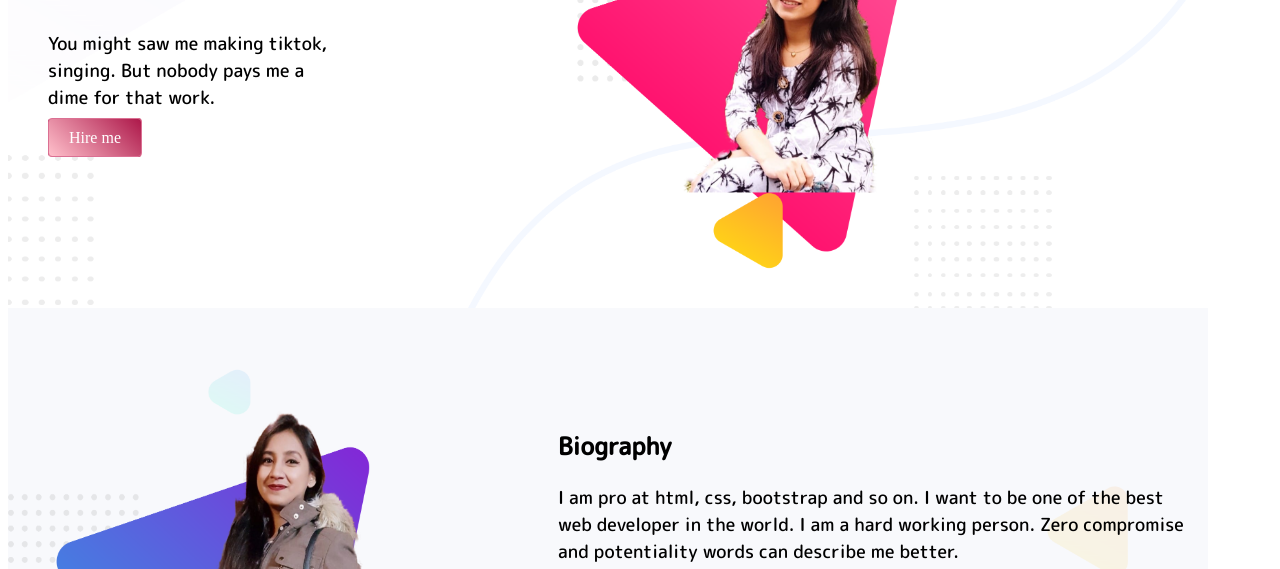
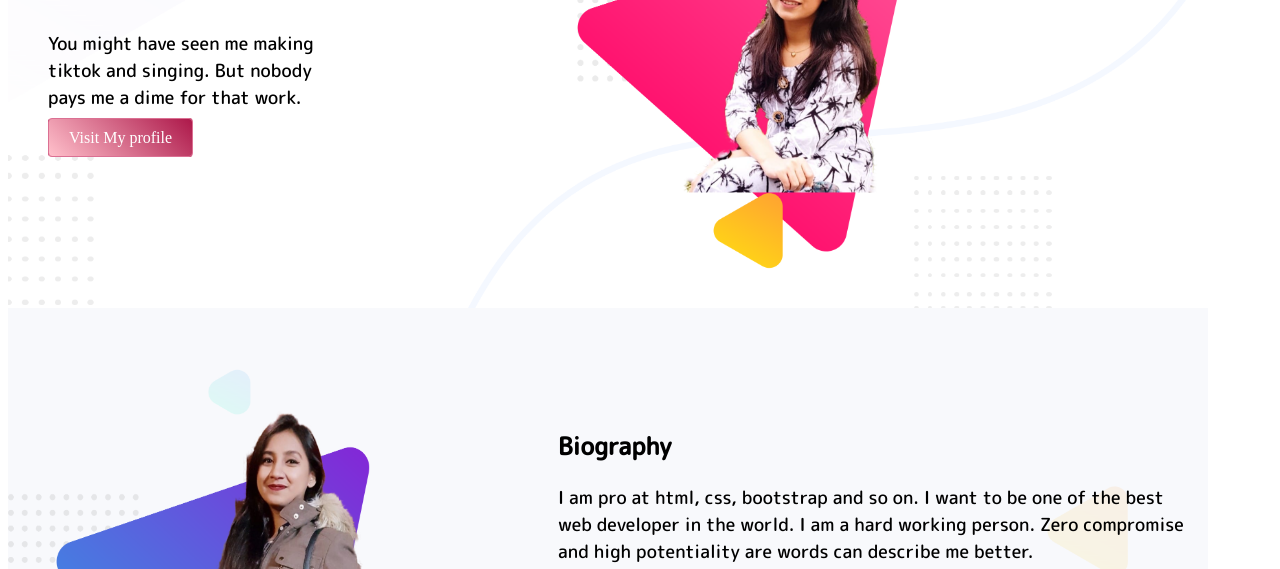
Before and after one commit to FahmidaAz/Personal-website, a plain HTML site: page index.html in a window 1280 px wide. Shown: the part 200-769 px from the top of the page. Drawn offline with Linux system fonts and the light colour scheme; a web font is replaced by a local one.

Commit message:
Website done

```diff
--- a/index.html
+++ b/index.html
@@ -11,8 +11,8 @@
         <div id="upper-part">
             <h1>Hello I'm</h1>
             <h1 class="name">Fahmida Azmin</h1>
-            <p class="intro-line">You might saw me making tiktok, singing. But nobody pays me a dime for that work.</p>
-            <a class="Button" href="">Hire me</a>
+            <p class="intro-line">You might have seen me making tiktok and singing. But nobody pays me a dime for that work.</p>
+            <a class="Button" href="https://www.facebook.com/shoily.azmin.1">Visit My profile</a>
         </div>
             <div id="upper-part">
                 <img class="pro-Pic" src="images/personalProPic.png">
@@ -25,7 +25,7 @@
         </div>
         <div class="lower-innerline" id="lower-part">
             <h1>Biography</h1>
-            <p class="intro-line">I am pro at html, css, bootstrap and so on. I want to be one of the best web developer in the world. I am a hard working person. Zero compromise and potentiality words can describe me better.</p>
+            <p class="intro-line">I am pro at html, css, bootstrap and so on. I want to be one of the best web developer in the world. I am a hard working person. Zero compromise and high potentiality are words can describe me better.</p>
             <a  class="Button"href="">Download CV</a>
         </div>
     </section>
@@ -51,7 +51,7 @@
               <p>"Fahmida is a wonderful person, She has <br>the mentality to do hard work. One of my most favourite student."</p>
         </div>
         <div class="contact">
-        <p>Leave me a message in the<br> <a  class="link" href="shoilyazmin96@gmail.com">shoilyazmin96@gmail</a></p>
+        <p>Leave me a message in the<br><a target="_blank" class="link" href="https://shoilyazmin96@gmail.com">shoilyazmin96@gmail</a></p>
         </div>
     </section>
 </body>
```
